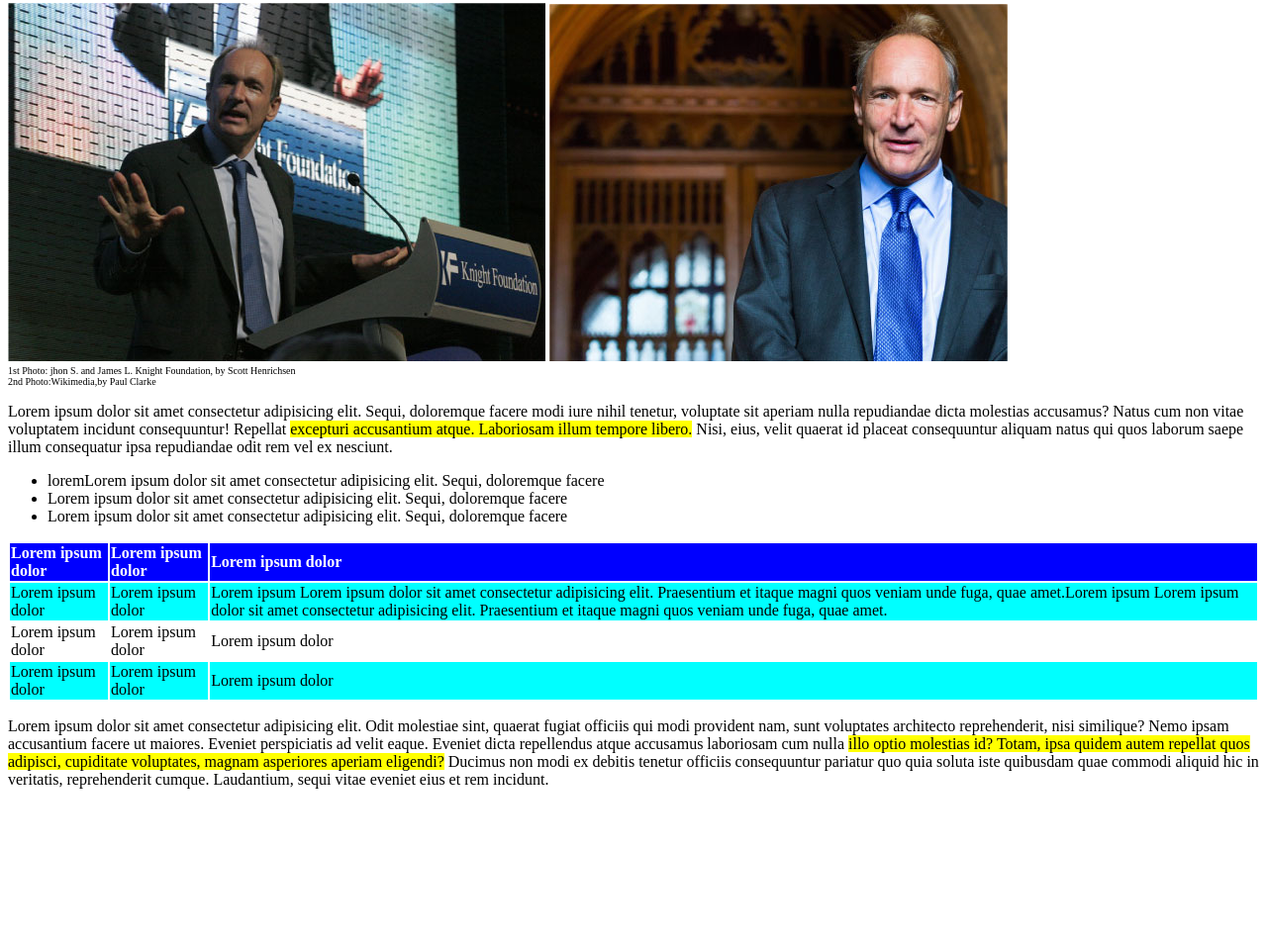
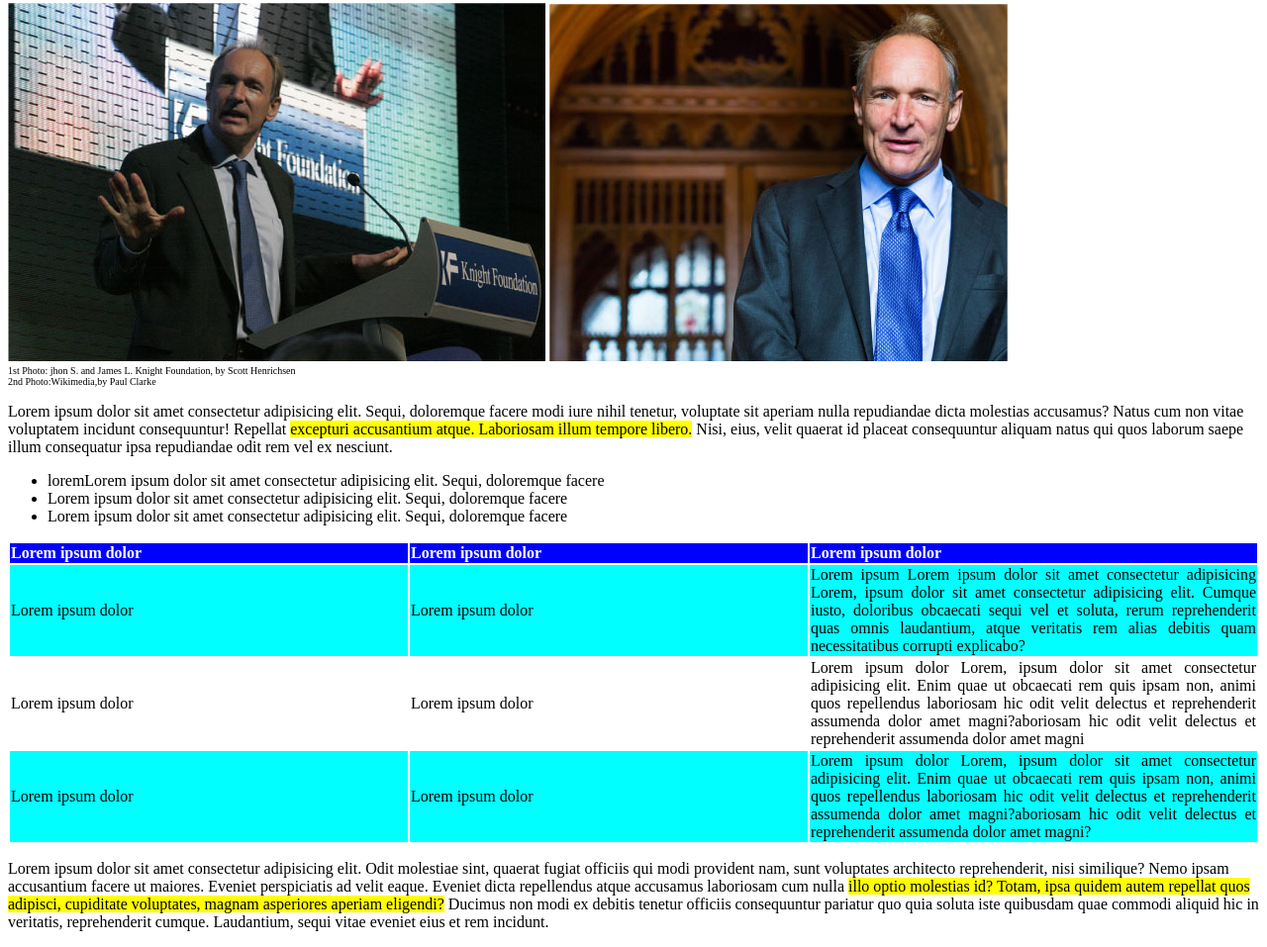
Before and after one commit to VincenzoZ24/html-css-booleaner, a plain HTML site: page index.html in a window 1280 px wide. Shown: the part 296-1253 px from the top of the page at 99% size. Before the commit the page ends 1109 px from the top, so only its background shows below. Drawn offline with Linux system fonts and the light colour scheme.

Commit message:
tabella aggiornata

```diff
--- a/css/style.css
+++ b/css/style.css
@@ -28,18 +28,23 @@
 .intestazioni-tab{
     background-color: blue;
     color: white;
-    text-align: left;
+
+
 
 }
 
 .tabella{
-    width: 100%;
+    width:100%;
 
     text-align: justify;
-    text-align:left;
+
+
 
 }
 .riga-colorata{
     background-color: aqua;
 
 }
+.riga{
+    width: 400px;
+}
--- a/index.html
+++ b/index.html
@@ -47,19 +47,19 @@
                 <th>Lorem ipsum dolor</th>
             </tr>
             <tr class="riga-colorata">
+                <td class="riga">Lorem ipsum dolor</td>
                 <td>Lorem ipsum dolor</td>
-                <td>Lorem ipsum dolor</td>
-                <td>Lorem ipsum Lorem ipsum dolor sit amet consectetur adipisicing elit. Praesentium et itaque magni quos veniam unde fuga, quae amet.Lorem ipsum Lorem ipsum dolor sit amet consectetur adipisicing elit. Praesentium et itaque magni quos veniam unde fuga, quae amet. </td>
+                <td>Lorem ipsum Lorem ipsum dolor sit amet consectetur adipisicing Lorem, ipsum dolor sit amet consectetur adipisicing elit. Cumque iusto, doloribus obcaecati sequi vel et soluta, rerum reprehenderit quas omnis laudantium, atque veritatis rem alias debitis quam necessitatibus corrupti explicabo? </td>
             </tr>
             <tr>
+                <td class="riga">Lorem ipsum dolor</td>
                 <td>Lorem ipsum dolor</td>
-                <td>Lorem ipsum dolor</td>
-                <td>Lorem ipsum dolor</td>
+                <td>Lorem ipsum dolor Lorem, ipsum dolor sit amet consectetur adipisicing elit. Enim quae ut obcaecati rem quis ipsam non, animi quos repellendus laboriosam hic odit velit delectus et reprehenderit assumenda dolor amet magni?aboriosam hic odit velit delectus et reprehenderit assumenda dolor amet magni</td>
             </tr>
             <tr class="riga-colorata">
-                <td>Lorem ipsum dolor </td>
-                <td>Lorem ipsum dolor</td>
-                <td>Lorem ipsum dolor</td>
+                <td class="riga">Lorem ipsum dolor </td>
+                <td class="riga">Lorem ipsum dolor</td>
+                <td>Lorem ipsum dolor Lorem, ipsum dolor sit amet consectetur adipisicing elit. Enim quae ut obcaecati rem quis ipsam non, animi quos repellendus laboriosam hic odit velit delectus et reprehenderit assumenda dolor amet magni?aboriosam hic odit velit delectus et reprehenderit assumenda dolor amet magni?</td>
             </tr>
         </table>
         <p>Lorem ipsum dolor sit amet consectetur adipisicing elit. Odit molestiae sint, quaerat fugiat officiis qui modi provident nam, sunt voluptates architecto reprehenderit, nisi similique? Nemo ipsam accusantium facere ut maiores.
```
